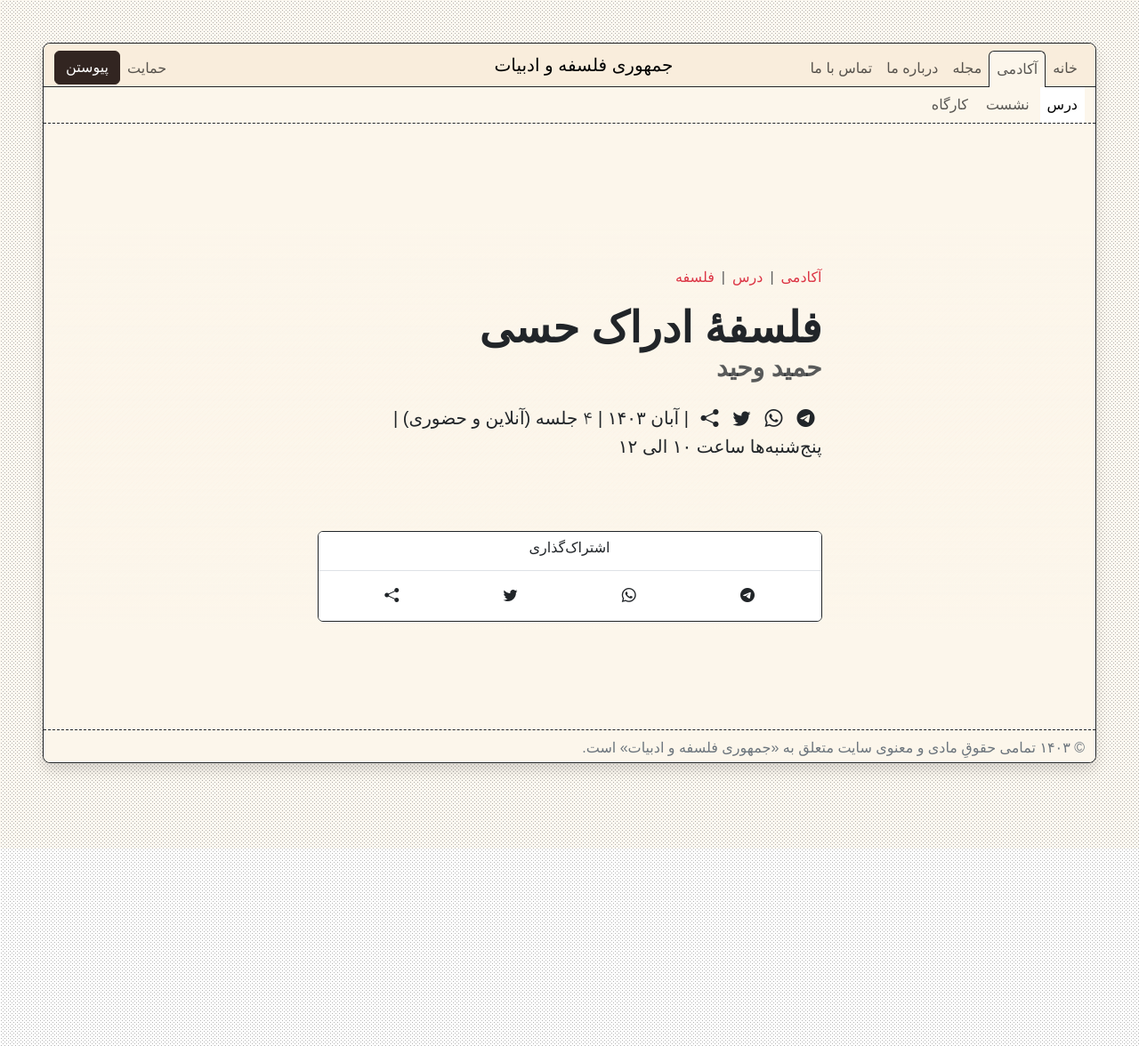
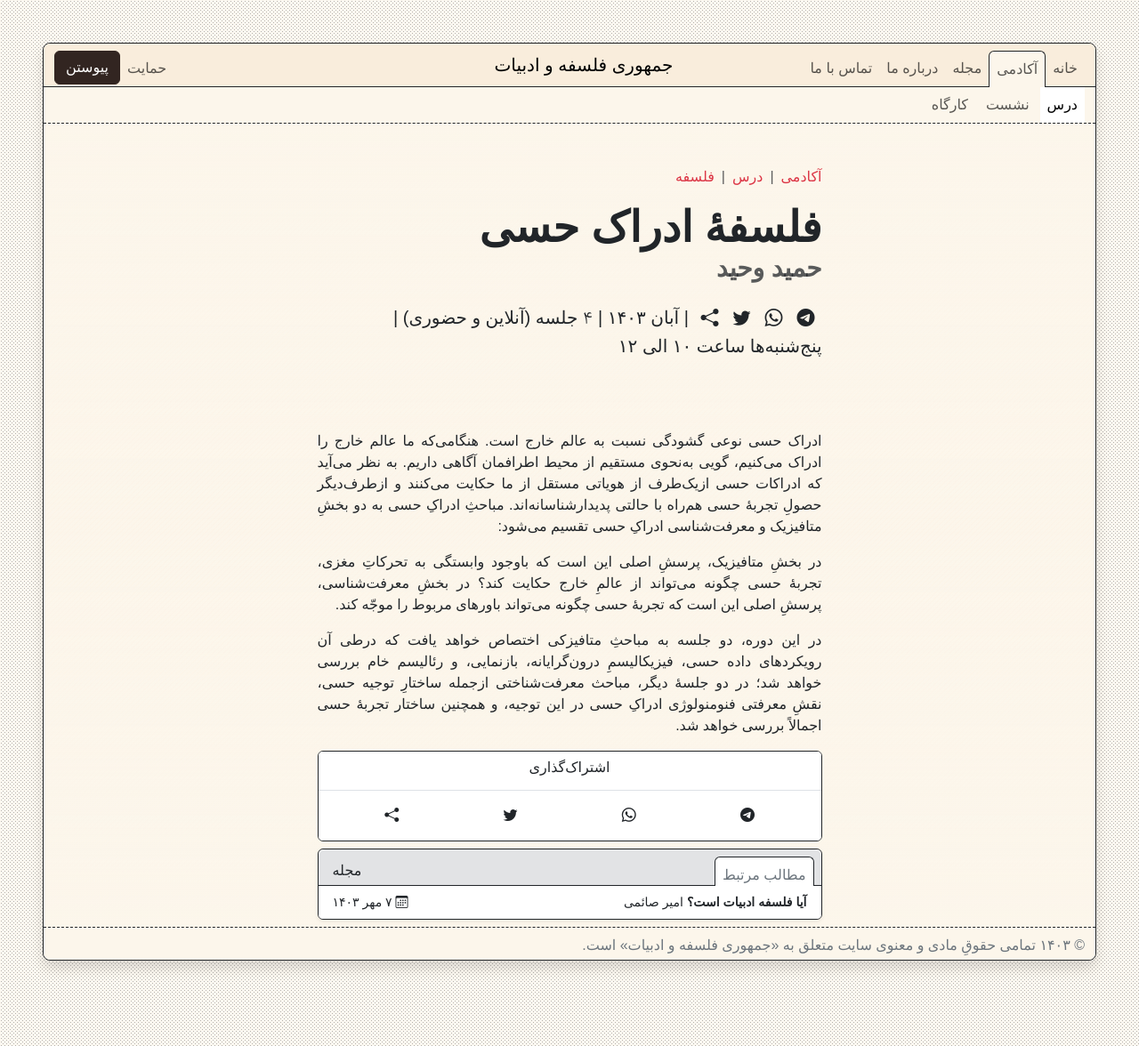
Before and after one commit to phicudemy/phicudemy.github.io, a Jekyll site: the page built from _events/2024-10-05-perception-fall2024.md, in a window 1280 px wide. Shown: the whole page at 89% size. Built offline with Jekyll 4.4.1, drawn with Linux system fonts in a browser that asks for light colours; some web fonts are replaced; comment, search, counter and statistics services are not loaded; before the commit the page ends 954 px from its top, so only the background shows below that.

Commit message:
TinaCMS content update

```diff
--- a/_events/2024-10-05-perception-fall2024.md
+++ b/_events/2024-10-05-perception-fall2024.md
@@ -7,6 +7,8 @@ contents:
   - path: _contents/courses.md
 categories:
   - path: _categories/philosophy.md
+tags:
+  - {}
 schedule: پنج‌شنبه‌ها ساعت ۱۰ الی ۱۲
 format:
   - online
@@ -14,3 +16,9 @@ format:
 start: 2024-10-23T20:30:00.000Z
 sessions: 4
 ---
+
+ادراک حسی نوعی گشودگی نسبت به عالم خارج است. هنگامی‌که ما عالم خارج را ادراک می‌کنیم، گویی به‌نحوی مستقیم از محیط اطرافمان آگاهی داریم. به نظر می‌آید که ادراکات حسی از‌یک‌طرف از هویاتی مستقل از ما حکایت می‌کنند و از‌طرف‌دیگر حصولِ تجربهٔ حسی هم‌راه با حالتی پدیدارشناسانه‌اند. مباحثِ ادراکِ حسی به دو بخشِ متافیزیک و معرفت‌شناسی ادراکِ حسی تقسیم می‌شود:
+
+در بخشِ متافیزیک، پرسشِ اصلی این است که باوجود وابستگی به تحرکاتِ مغزی، تجربهٔ حسی چگونه می‌تواند از عالمِ خارج حکایت کند؟ در بخشِ معرفت‌شناسی، پرسشِ اصلی این است که تجربهٔ حسی چگونه می‌تواند باورهای مربوط را موجّه کند.
+
+در این دوره، دو جلسه به مباحثِ متافیزکی اختصاص خواهد یافت که درطی آن رویکردهای داده حسی، فیزیکالیسمِ درون‌گرایانه، بازنمایی، و رئالیسم خام بررسی خواهد شد؛ در دو جلسهٔ دیگر، مباحث معرفت‌شناختی ازجمله ساختارِ توجیه حسی، نقشِ معرفتی فنومنولوژی ادراکِ حسی در این توجیه، و همچنین ساختار تجربهٔ حسی اجمالاً بررسی خواهد شد.
```
